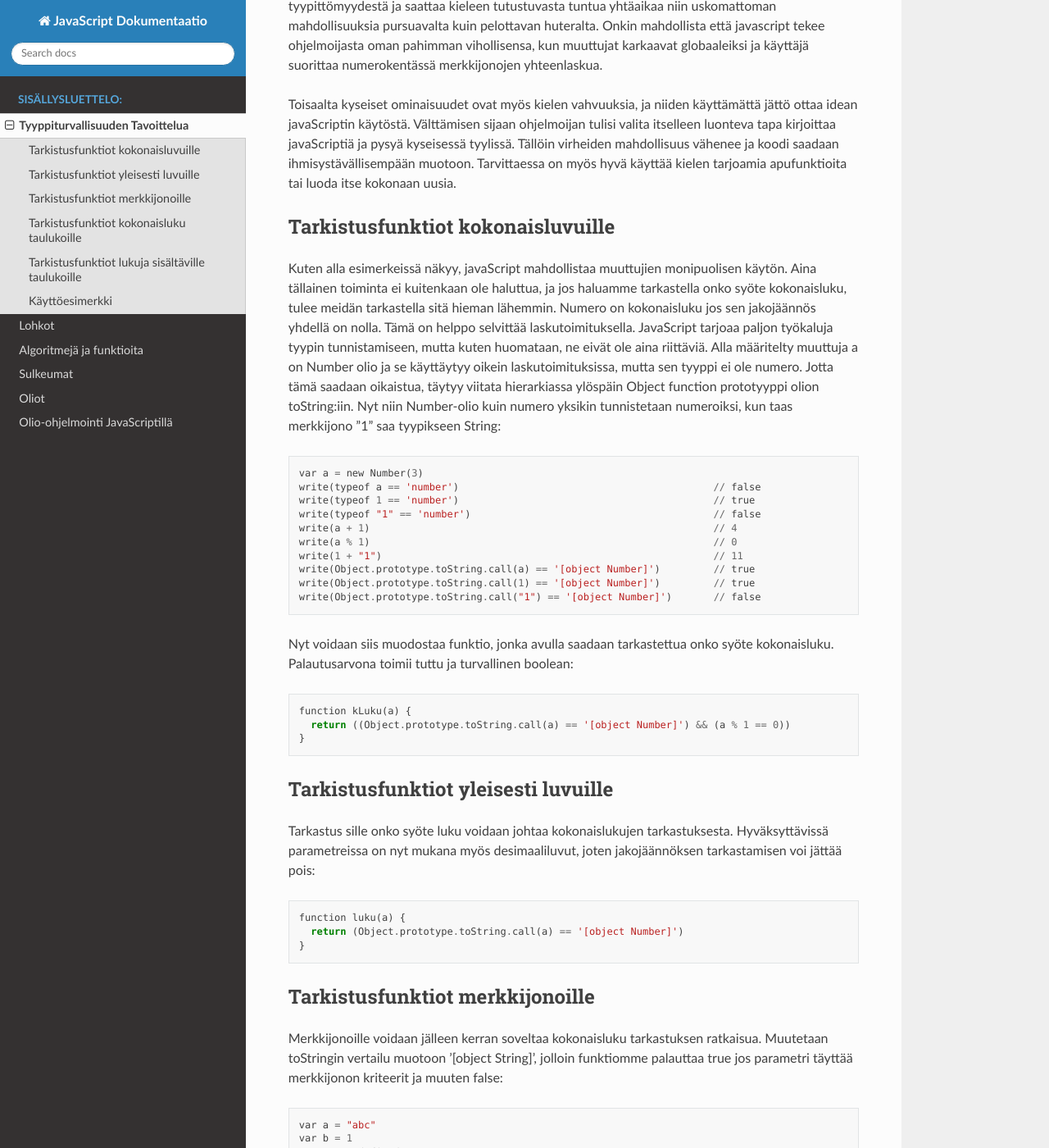
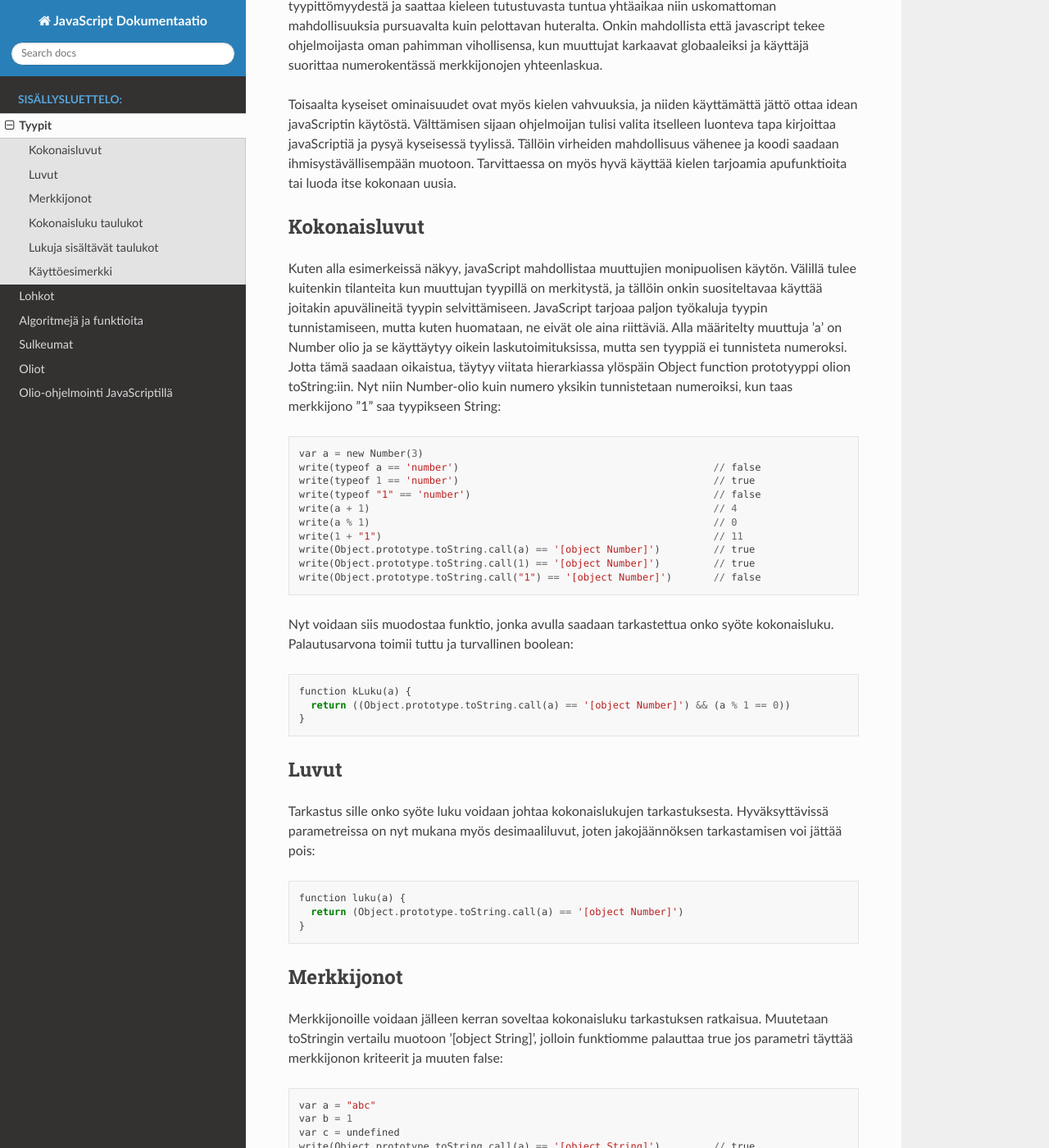
Before and after one commit to zeeket/ohjelmointitekniikkajs, a Sphinx documentation site: the page built from docs/tyyppiTurvallisuus.rst, in a window 1280 px wide and 1400 px high, scrolled down 212 px. Shown: the whole window at 82% size. Built offline with Sphinx 7.4.7 and the Read the Docs theme 2.0.0, drawn with Linux system fonts in a browser that asks for light colours; some of the changed text lies outside the part shown.

Commit message:
Muutoksia oliot, tyypit ja pieni lisäys lohkoihin

```diff
--- a/docs/lohkot.rst
+++ b/docs/lohkot.rst
@@ -13,7 +13,7 @@ Lohko näkyvyysalueena
 
 var- avainsannalla asetetut muuttujat EIVÄT tottele lohkoa näkyvyysalueena.
 let- ja const- avainsanoilla asetetut muuttujat sen sijaan saavat näkyvyysaluekseen sen lohkon missä ne sijaitsevat.
-Tämän takia var:in käyttöä tulisi välttää. Sen sijaan tulisi käytää let- ja const- sijoituksia.
+Tämän takia var:in käyttöä tulisi välttää. Sen sijaan tulisi käytää let- ja const- sijoituksia. Jos muuttujan uudestaan alustukselle ei ole mitään syytä niin on suositeltavaa käyttää const määrittelyä. Jos alustukselle on tarvetta niin let on hyvä vaihtoehto.
 
 Muista käyttää aaltosulkeita
 ------------------------------------------------------------------------------------------------
--- a/docs/tyyppiTurvallisuus.rst
+++ b/docs/tyyppiTurvallisuus.rst
@@ -1,14 +1,14 @@
-Tyyppiturvallisuuden Tavoittelua
-================================
+Tyypit
+=======
 
 JavaScript tarjoaa ohjelmoijalle monipuolisen ja tehokkaan työkalun, joka tarvittaessa venyy projektin kuin projektin tarpeisiin. Kyseinen vapaus johtuu suurilta osin muuttujien tyypittömyydestä ja saattaa kieleen tutustuvasta tuntua yhtäaikaa niin uskomattoman mahdollisuuksia pursuavalta kuin pelottavan huteralta. Onkin mahdollista että javascript tekee ohjelmoijasta oman pahimman vihollisensa, kun muuttujat karkaavat globaaleiksi ja käyttäjä suorittaa numerokentässä merkkijonojen yhteenlaskua.
 
 Toisaalta kyseiset ominaisuudet ovat myös kielen vahvuuksia, ja niiden käyttämättä jättö ottaa idean javaScriptin käytöstä. Välttämisen sijaan ohjelmoijan tulisi valita itselleen luonteva tapa kirjoittaa javaScriptiä ja pysyä kyseisessä tyylissä. Tällöin virheiden mahdollisuus vähenee ja koodi saadaan ihmisystävällisempään muotoon. Tarvittaessa on myös hyvä käyttää kielen tarjoamia apufunktioita tai luoda itse kokonaan uusia.
 
-Tarkistusfunktiot kokonaisluvuille
------------------------------------
+Kokonaisluvut
+--------------
 
-Kuten alla esimerkeissä näkyy, javaScript mahdollistaa muuttujien monipuolisen käytön. Aina tällainen toiminta ei kuitenkaan ole haluttua, ja jos haluamme tarkastella onko syöte kokonaisluku, tulee meidän tarkastella sitä hieman lähemmin. Numero on kokonaisluku jos sen jakojäännös yhdellä on nolla. Tämä on helppo selvittää laskutoimituksella. JavaScript tarjoaa paljon työkaluja tyypin tunnistamiseen, mutta kuten huomataan, ne eivät ole aina riittäviä. Alla määritelty muuttuja a on Number olio ja se käyttäytyy oikein laskutoimituksissa, mutta sen tyyppi ei ole numero. Jotta tämä saadaan oikaistua, täytyy viitata hierarkiassa ylöspäin Object function prototyyppi olion toString:iin. Nyt niin Number-olio kuin numero yksikin tunnistetaan numeroiksi, kun taas merkkijono "1" saa tyypikseen String::
+Kuten alla esimerkeissä näkyy, javaScript mahdollistaa muuttujien monipuolisen käytön. Välillä tulee kuitenkin tilanteita kun muuttujan tyypillä on merkitystä, ja tällöin onkin suositeltavaa käyttää joitakin apuvälineitä tyypin selvittämiseen. JavaScript tarjoaa paljon työkaluja tyypin tunnistamiseen, mutta kuten huomataan, ne eivät ole aina riittäviä. Alla määritelty muuttuja 'a' on Number olio ja se käyttäytyy oikein laskutoimituksissa, mutta sen tyyppiä ei tunnisteta numeroksi. Jotta tämä saadaan oikaistua, täytyy viitata hierarkiassa ylöspäin Object function prototyyppi olion toString:iin. Nyt niin Number-olio kuin numero yksikin tunnistetaan numeroiksi, kun taas merkkijono "1" saa tyypikseen String::
 
   var a = new Number(3)
   write(typeof a == 'number')						// false
@@ -27,8 +27,8 @@ Nyt voidaan siis muodostaa funktio, jonka avulla saadaan tarkastettua onko syöt
     return ((Object.prototype.toString.call(a) == '[object Number]') && (a % 1 == 0))
   }
 
-Tarkistusfunktiot yleisesti luvuille
--------------------------------------
+Luvut
+------
 
 Tarkastus sille onko syöte luku voidaan johtaa kokonaislukujen tarkastuksesta. Hyväksyttävissä parametreissa on nyt mukana myös desimaaliluvut, joten jakojäännöksen tarkastamisen voi jättää pois::
 
@@ -36,8 +36,8 @@ Tarkastus sille onko syöte luku voidaan johtaa kokonaislukujen tarkastuksesta.
     return (Object.prototype.toString.call(a) == '[object Number]')
   }
 
-Tarkistusfunktiot merkkijonoille
----------------------------------
+Merkkijonot
+------------
 
 Merkkijonoille voidaan jälleen kerran soveltaa kokonaisluku tarkastuksen ratkaisua. Muutetaan toStringin vertailu muotoon '[object String]', jolloin funktiomme palauttaa true jos parametri täyttää merkkijonon kriteerit ja muuten false::
 
@@ -53,8 +53,8 @@ Merkkijonoille voidaan jälleen kerran soveltaa kokonaisluku tarkastuksen ratkai
   }
 
 
-Tarkistusfunktiot kokonaisluku taulukoille
--------------------------------------------
+Kokonaisluku taulukot
+----------------------
 
 Taulukoiden tarkastamisessa voimme käyttää kokonaisluvun tunnistamisfunktiota ja valmista Array.every(func) apufunktiota. Every palauttaa toden mikäli taulukon kaikki alkiot läpäisevät function parametrina saaman testin. Kokonaisluku taulukon tarkastava funktio::
 
@@ -62,10 +62,10 @@ Taulukoiden tarkastamisessa voimme käyttää kokonaisluvun tunnistamisfunktiota
     return array.every(kLuku)
   }
 
-Tarkistusfunktiot lukuja sisältäville taulukoille
---------------------------------------------------
+Lukuja sisältävät taulukot
+---------------------------
 
-Yleisesti lukuja sisältävän taulukon tarkastus tapahtuu hyvin samalla tavalla kuin kokonaisluku taulukon tarkastus. Tällä kertaa every() funktiolle annetaan vain parametrina aikaisemmin määritelty luku() funktio, joka tarkastaa onko taulukon alkio jonkinlainen luku::
+Lukuja sisältävän taulukon tarkastus tapahtuu hyvin samalla tavalla kuin kokonaisluku taulukon tarkastus. Tällä kertaa every() funktiolle annetaan vain parametrina aikaisemmin määritelty luku() funktio, joka tarkastaa onko taulukon alkio jonkinlainen luku::
 
   function lukuTaulukko(array) {
     return array.every(luku)
```
Also changed, not shown: other parts of docs/tyyppiTurvallisuus.rst (+1 -1 lines), docs/Oliot.rst (+4 -4 lines).
